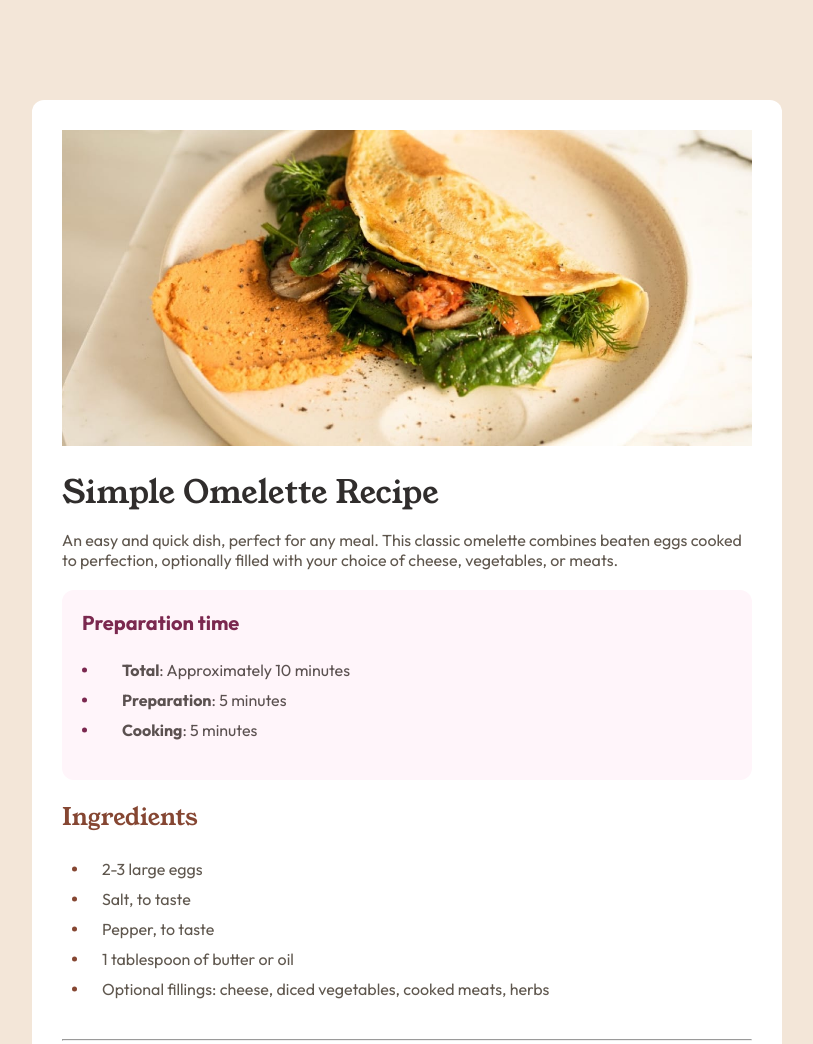
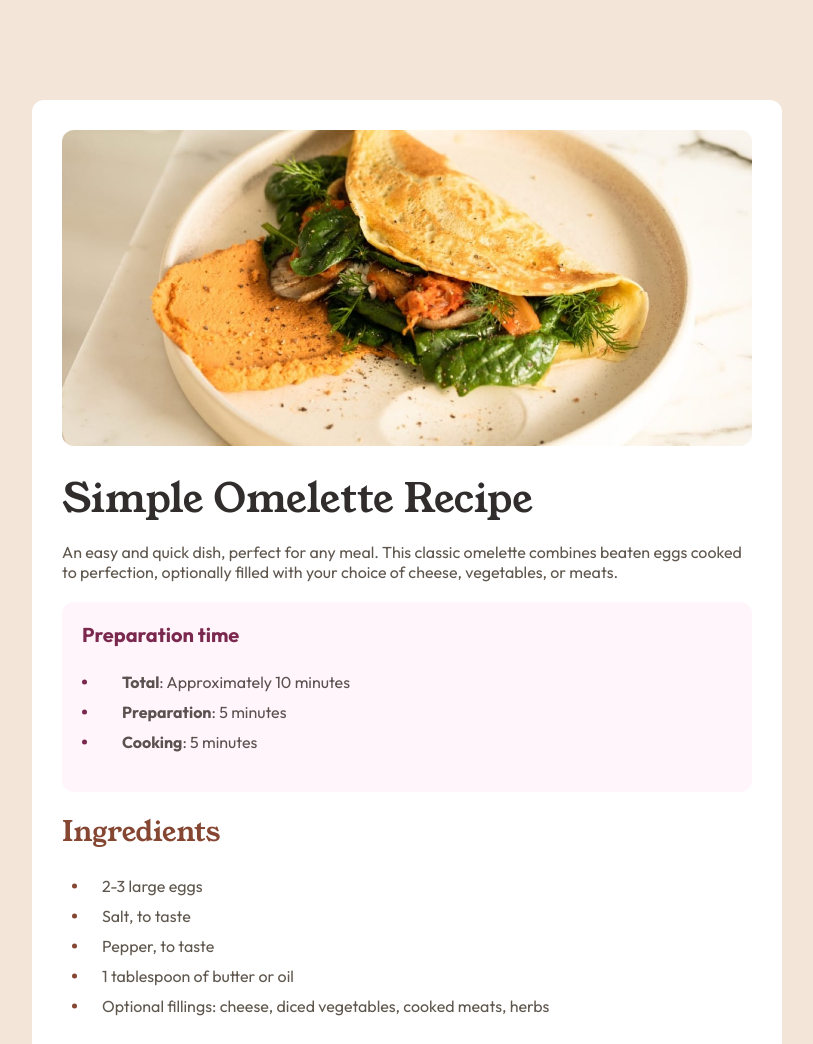
Before and after one commit to HrishiD89/recipe-page, a plain HTML site: page index.html in a window 1280 px wide. Shown: the top 1044 px of the page, without its empty margins (233-1046 px from the left). Drawn offline with Linux system fonts and the light colour scheme.

Commit message:
Resolved merge conflicts

```diff
--- a/style.css
+++ b/style.css
@@ -46,6 +46,8 @@ h1,h2{
 
 h2{
     color: var(--Nutmeg);
+    font-size: 28px;
+
 }
 
 .container{
@@ -66,10 +68,12 @@ h2{
 .recipe-img > img{
     width: 100%;
     object-fit: cover;
+    border-radius: 12px;
 }
 
 .recipe-info > h1{
     color: var(--DarkCharcoal);
+    font-size: 40px;
 }
 .recipe-info > p{
     margin-top: 15px;
```
